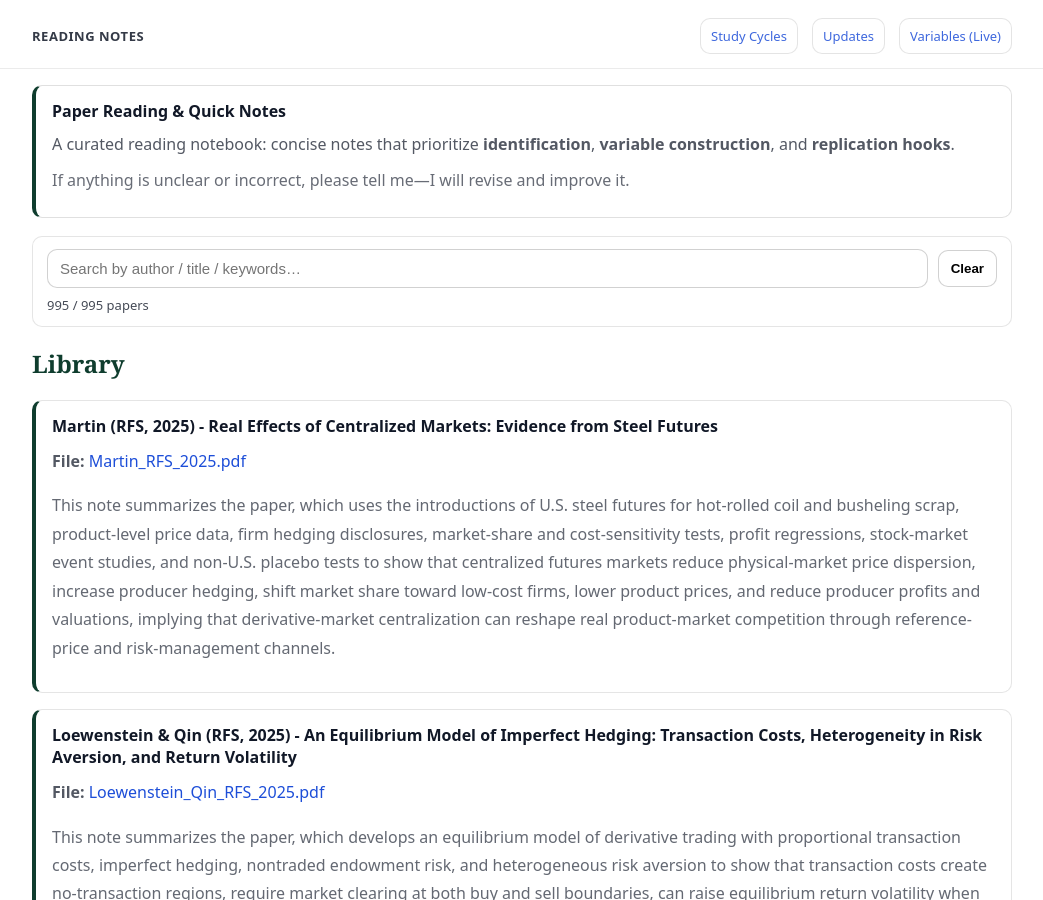
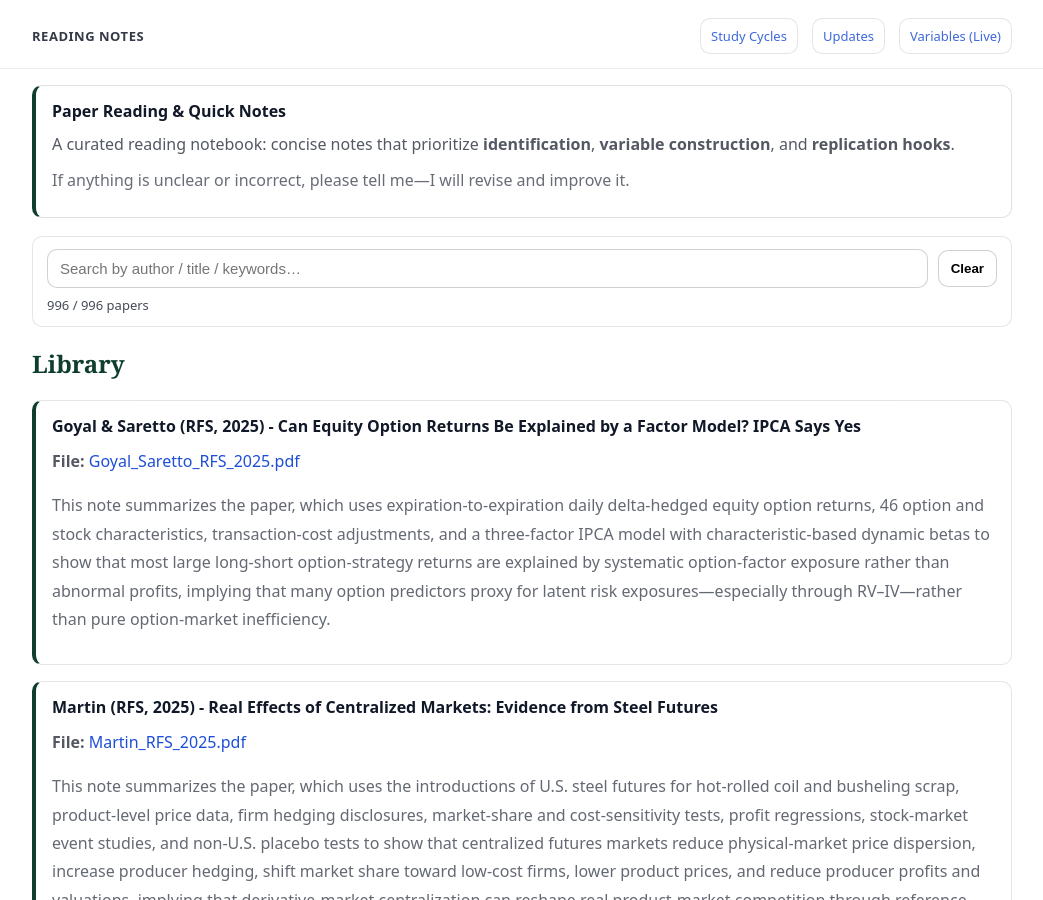
Before and after one commit to yaxinzn/study-archive, a Jekyll site: the page built from reading/index.md, in a window 1280 px wide and 900 px high. Shown: the whole window, without its empty margins (118-1161 px from the left). Built offline with Jekyll 4.4.1, drawn with Linux system fonts in a browser that asks for light colours.

Commit message:
Reading: add/update Goyal_Saretto_RFS_2025.pdf

```diff
--- a/_data/reading.yml
+++ b/_data/reading.yml
@@ -1,3 +1,7 @@
+- title: "Goyal & Saretto (RFS, 2025) - Can Equity Option Returns Be Explained by a Factor Model? IPCA Says Yes"
+  file: "Goyal_Saretto_RFS_2025.pdf"
+  desc: "This note summarizes the paper, which uses expiration-to-expiration daily delta-hedged equity option returns, 46 option and stock characteristics, transaction-cost adjustments, and a three-factor IPCA model with characteristic-based dynamic betas to show that most large long-short option-strategy returns are explained by systematic option-factor exposure rather than abnormal profits, implying that many option predictors proxy for latent risk exposures—especially through RV–IV—rather than pure option-market inefficiency."
+
 - title: "Martin (RFS, 2025) - Real Effects of Centralized Markets: Evidence from Steel Futures"
   file: "Martin_RFS_2025.pdf"
   desc: "This note summarizes the paper, which uses the introductions of U.S. steel futures for hot-rolled coil and busheling scrap, product-level price data, firm hedging disclosures, market-share and cost-sensitivity tests, profit regressions, stock-market event studies, and non-U.S. placebo tests to show that centralized futures markets reduce physical-market price dispersion, increase producer hedging, shift market share toward low-cost firms, lower product prices, and reduce producer profits and valuations, implying that derivative-market centralization can reshape real product-market competition through reference-price and risk-management channels."
```
Also changed, not shown: 1 other file.
